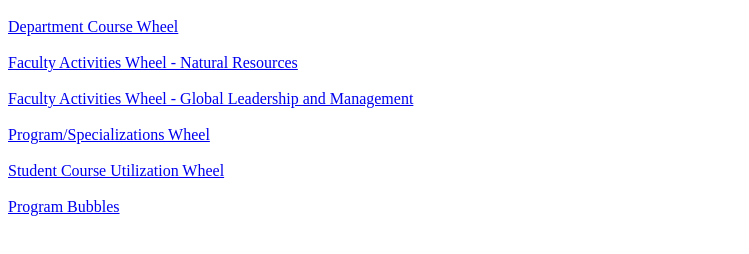
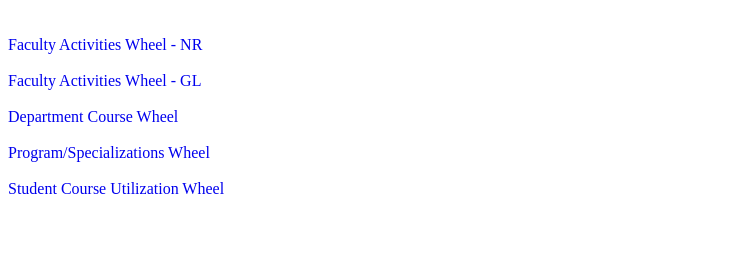
Before and after one commit to JenniferPDX/dpa-landing-page, a plain HTML site: page public_admin.html in a window 1280 px wide. Shown: the part 48-302 px from the top of the page, without its empty margins (0-749 px from the left). Drawn offline with Linux system fonts and the light colour scheme.

Commit message:
Reordered the landing page
Put all the Activities Wheels at the top, shortened the specialization
designation.

```diff
--- a/public_admin.html
+++ b/public_admin.html
@@ -2,21 +2,25 @@
 <html>
 	<head>
 		<title>Department of Public Admin Data Visualizations</title>
+<!--		<link rel="stylesheet" type="text/css" href="mystyle.css"> -->
+		<style>
+			a { text-decoration: none; }
+		</style>
 	</head>
+
 	<body>
 		<H1>Department of Public Admin - Data Visualizations</H1>
 
 		<p></p>
+		<br>
+		<a href="wheel-faculty-NR.html">Faculty Activities Wheel - NR</a>
+		<br><br>
+		<a href="wheel-faculty-GL.html">Faculty Activities Wheel - GL</a>
+		<br><br>
 		<a href="wheel-courses.html">Department Course Wheel</a>
-		<br><br>
-		<a href="wheel-faculty-NR.html">Faculty Activities Wheel - Natural Resources</a>
-		<br><br>
-		<a href="wheel-faculty-GL.html">Faculty Activities Wheel - Global Leadership and Management</a>
 		<br><br>
 		<a href="wheel-program.html">Program/Specializations Wheel</a>
 		<br><br>
 		<a href="student-course-utilization-wheel.html">Student Course Utilization Wheel</a>
-		<br><br>
-		<a href="bubble.html">Program Bubbles</a>
 	</body>
 </html>
```
